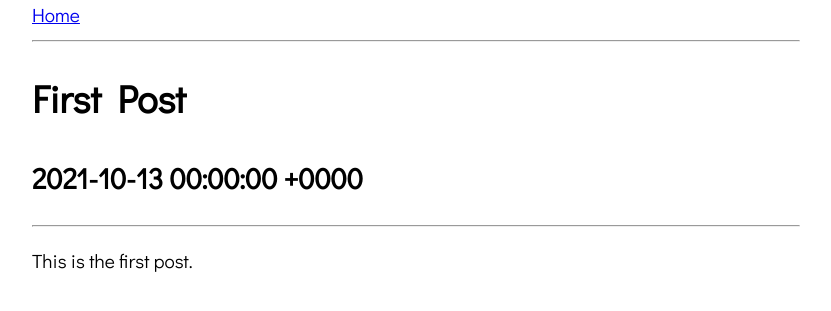
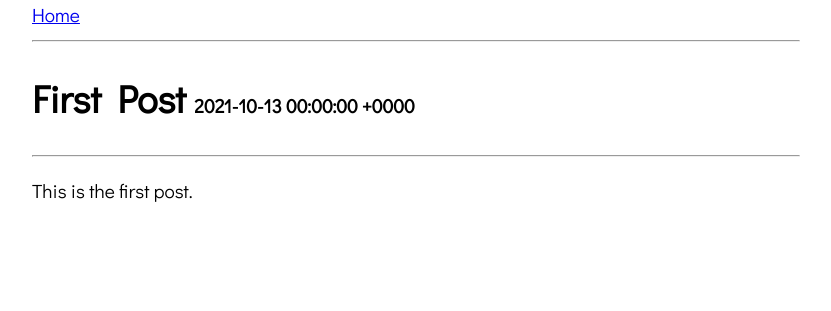
Before and after one commit to rezpe/rezpe.github.io, a Jekyll site: the page built from _posts/2021-10-13-firstpost.md, in a window 1280 px wide. Shown: the top 311 px of the page, without its empty margins (224-1055 px from the left). Built offline with Jekyll 4.4.1, drawn with Linux system fonts in a browser that asks for light colours.

Commit message:
fixed date on link

```diff
--- a/_layouts/page.html
+++ b/_layouts/page.html
@@ -16,7 +16,6 @@
 <a href="{{"/" | relative_url }}">Home</a>
 <hr/>
 
-<h1>{{page.title}}</h1>
-<h2>{{page.date}}</h2>
+<h1>{{page.title}} <span style="font-size: 50%;">{{page.date}}</span></h1>
 <hr/>
 <div>{{page.content}}</div>
```
